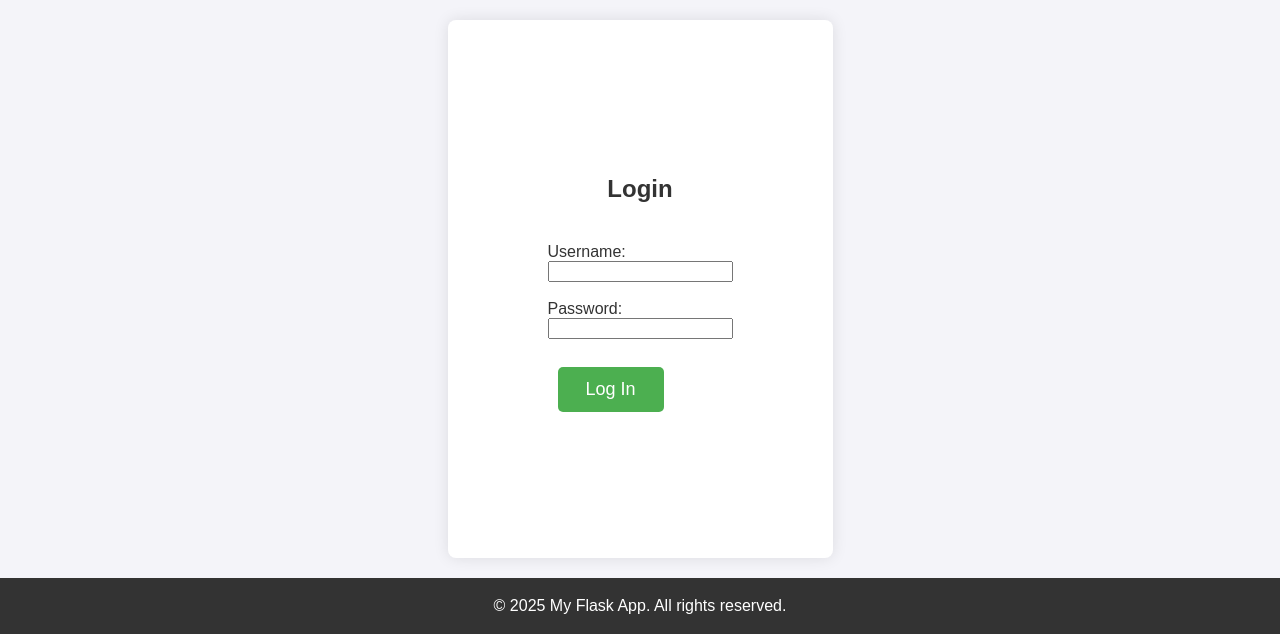
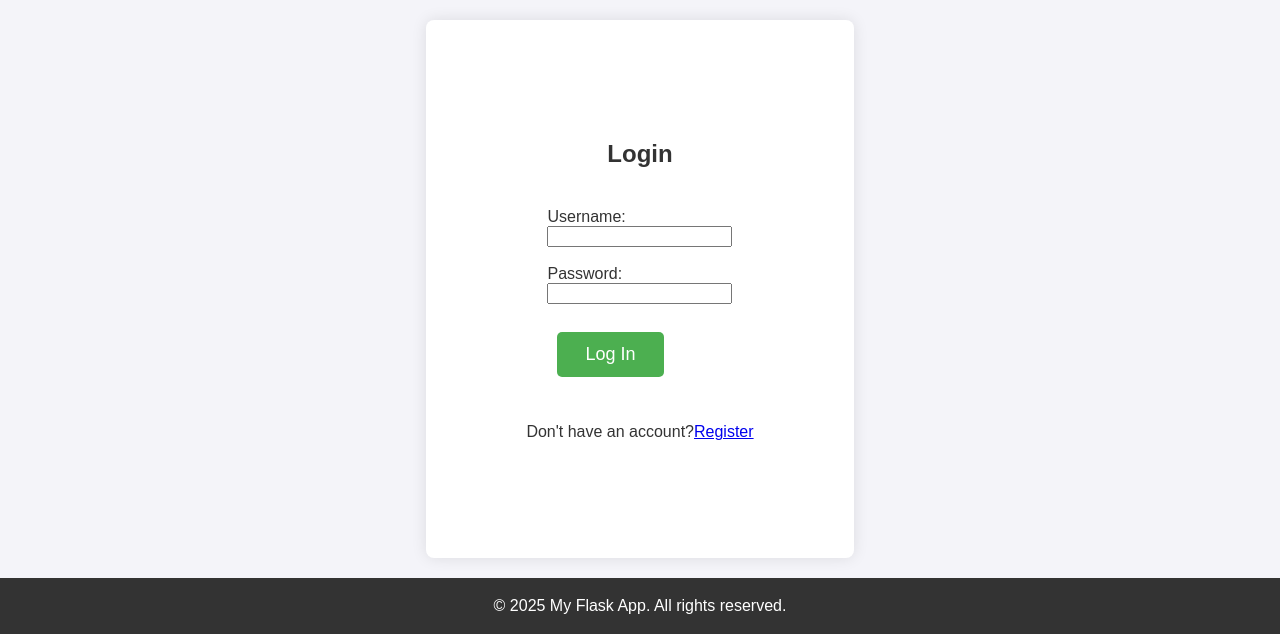
Before and after one commit to BenZehavi423/smart-dashboard, a Flask app: page /login in a window 1280 px wide. Shown: the part 166-800 px from the top of the page. Run offline with Flask 3, Linux system fonts and the light colour scheme.

Commit message:
added a link to register from log in

```diff
--- a/website/web/templates/login.html
+++ b/website/web/templates/login.html
@@ -19,7 +19,7 @@
     <br>
     <button type="submit">Log In</button>
 </form>
-
+<p>Don't have an account?<a href="{{ url_for('auth.register') }}">Register</a></p>
 {% if get_flashed_messages() %}
     <ul style="color: red;">
         {% for message in get_flashed_messages() %}
```
